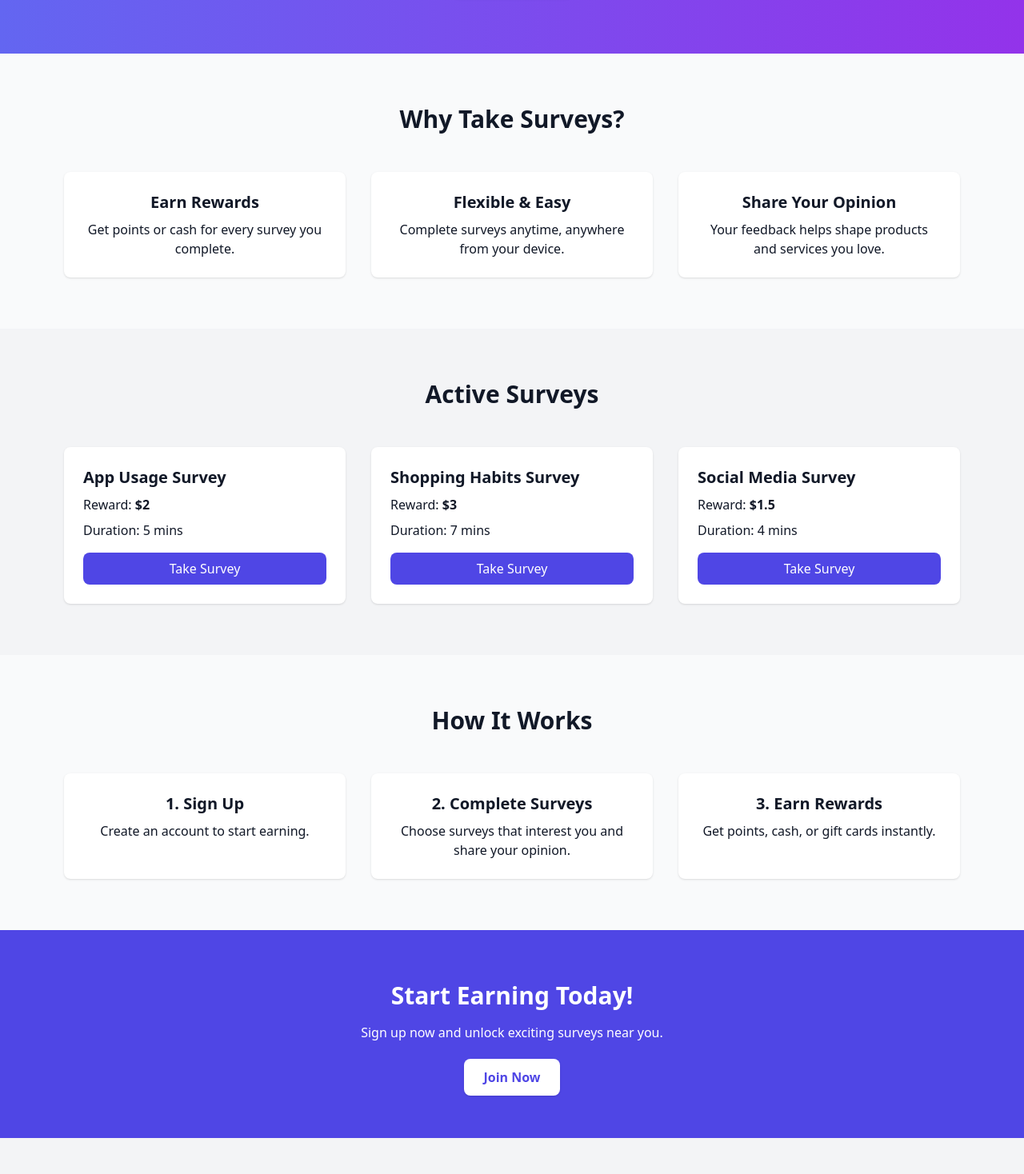
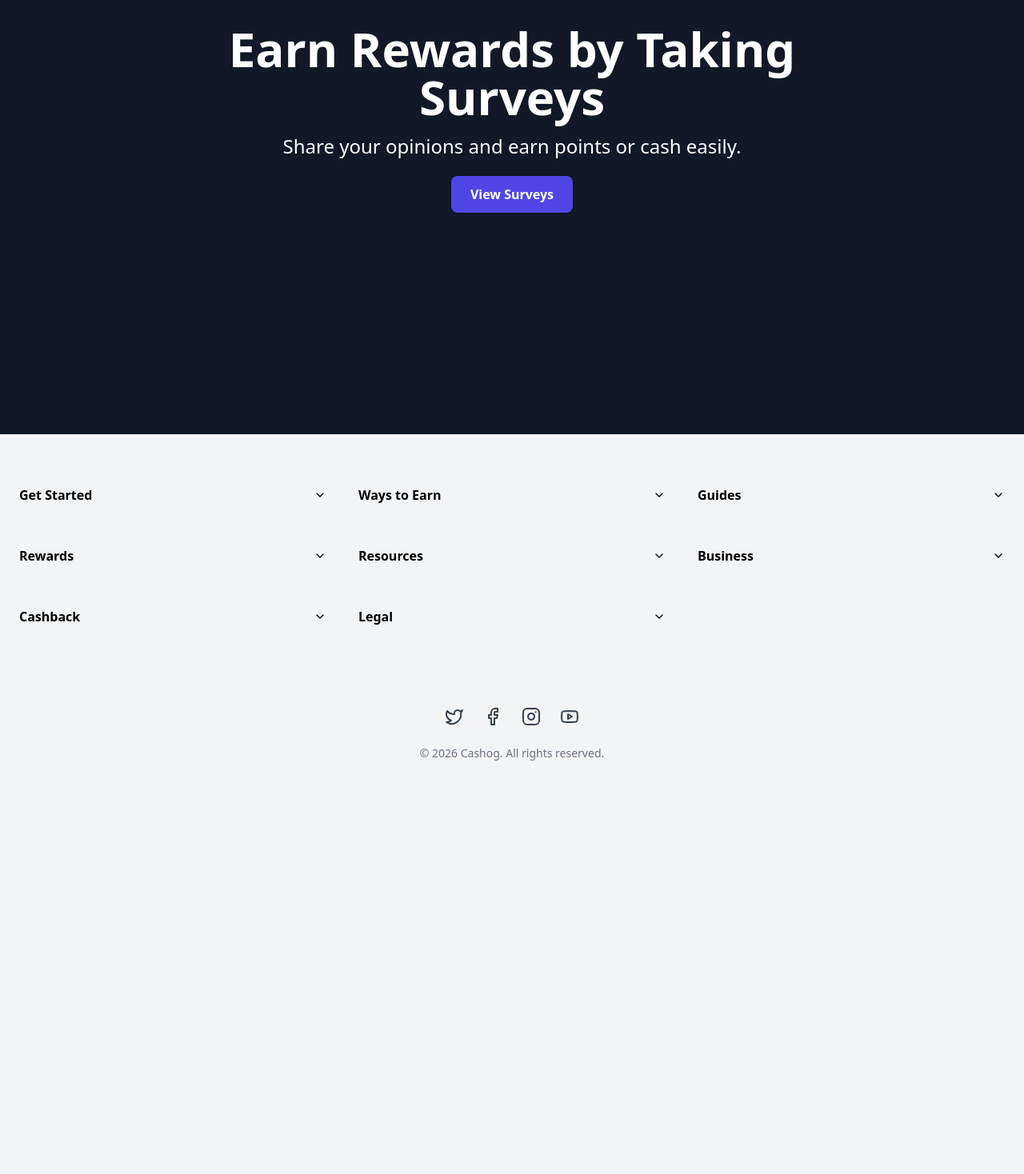
Before and after one commit to tool63/cashin, a Next.js app: page /surveys in a window 1280 px wide. Shown: the part 322-1790 px from the top of the page at 80% size. After the commit the page ends 1298 px from the top, so only its background shows below. Built offline with nearby package versions, Linux system fonts and the light colour scheme.

Commit message:
Update page.tsx

```diff
--- a/app/surveys/page.tsx
+++ b/app/surveys/page.tsx
@@ -3,17 +3,11 @@
 import Link from "next/link";
 import { motion } from "framer-motion";
 
-const surveys = [
-  { title: "App Usage Survey", reward: "$2", duration: "5 mins" },
-  { title: "Shopping Habits Survey", reward: "$3", duration: "7 mins" },
-  { title: "Social Media Survey", reward: "$1.5", duration: "4 mins" },
-];
-
 export default function SurveysPage() {
   return (
-    <div className="w-full min-h-screen bg-gray-50 text-gray-900">
+    <div className="w-full min-h-screen bg-gray-900 text-white flex items-center justify-center px-6">
       {/* Hero Section */}
-      <section className="bg-gradient-to-r from-indigo-500 to-purple-600 text-white py-20 px-6 text-center">
+      <section className="text-center max-w-3xl">
         <motion.h1
           initial={{ opacity: 0, y: -20 }}
           animate={{ opacity: 1, y: 0 }}
@@ -25,76 +19,11 @@ export default function SurveysPage() {
         <p className="text-lg md:text-2xl mb-8">
           Share your opinions and earn points or cash easily.
         </p>
-        <Link href="#active-surveys" className="bg-white text-indigo-600 font-semibold px-6 py-3 rounded-lg shadow hover:bg-gray-100 transition">
+        <Link
+          href="#active-surveys"
+          className="bg-indigo-600 text-white font-semibold px-6 py-3 rounded-lg shadow hover:bg-indigo-500 transition"
+        >
           View Surveys
-        </Link>
-      </section>
-
-      {/* Why Take Surveys */}
-      <section className="py-16 px-6 md:px-20">
-        <h2 className="text-3xl font-bold text-center mb-12">Why Take Surveys?</h2>
-        <div className="grid md:grid-cols-3 gap-8 text-center">
-          <div className="p-6 bg-white rounded-lg shadow hover:shadow-lg transition">
-            <h3 className="text-xl font-semibold mb-2">Earn Rewards</h3>
-            <p>Get points or cash for every survey you complete.</p>
-          </div>
-          <div className="p-6 bg-white rounded-lg shadow hover:shadow-lg transition">
-            <h3 className="text-xl font-semibold mb-2">Flexible & Easy</h3>
-            <p>Complete surveys anytime, anywhere from your device.</p>
-          </div>
-          <div className="p-6 bg-white rounded-lg shadow hover:shadow-lg transition">
-            <h3 className="text-xl font-semibold mb-2">Share Your Opinion</h3>
-            <p>Your feedback helps shape products and services you love.</p>
-          </div>
-        </div>
-      </section>
-
-      {/* Active Surveys */}
-      <section id="active-surveys" className="py-16 px-6 md:px-20 bg-gray-100">
-        <h2 className="text-3xl font-bold text-center mb-12">Active Surveys</h2>
-        <div className="grid md:grid-cols-3 gap-8">
-          {surveys.map((survey, idx) => (
-            <motion.div
-              key={idx}
-              className="bg-white rounded-lg shadow p-6 hover:shadow-lg transition"
-              whileHover={{ scale: 1.03 }}
-            >
-              <h3 className="text-xl font-semibold mb-2">{survey.title}</h3>
-              <p className="mb-2">Reward: <span className="font-bold">{survey.reward}</span></p>
-              <p className="mb-4">Duration: {survey.duration}</p>
-              <Link href="#" className="block text-center bg-indigo-600 text-white py-2 rounded-lg hover:bg-indigo-700 transition">
-                Take Survey
-              </Link>
-            </motion.div>
-          ))}
-        </div>
-      </section>
-
-      {/* How It Works */}
-      <section className="py-16 px-6 md:px-20">
-        <h2 className="text-3xl font-bold text-center mb-12">How It Works</h2>
-        <div className="grid md:grid-cols-3 gap-8 text-center">
-          <div className="p-6 bg-white rounded-lg shadow hover:shadow-lg transition">
-            <h3 className="text-xl font-semibold mb-2">1. Sign Up</h3>
-            <p>Create an account to start earning.</p>
-          </div>
-          <div className="p-6 bg-white rounded-lg shadow hover:shadow-lg transition">
-            <h3 className="text-xl font-semibold mb-2">2. Complete Surveys</h3>
-            <p>Choose surveys that interest you and share your opinion.</p>
-          </div>
-          <div className="p-6 bg-white rounded-lg shadow hover:shadow-lg transition">
-            <h3 className="text-xl font-semibold mb-2">3. Earn Rewards</h3>
-            <p>Get points, cash, or gift cards instantly.</p>
-          </div>
-        </div>
-      </section>
-
-      {/* CTA Section */}
-      <section className="bg-indigo-600 text-white text-center py-16 px-6">
-        <h2 className="text-3xl font-bold mb-4">Start Earning Today!</h2>
-        <p className="mb-8">Sign up now and unlock exciting surveys near you.</p>
-        <Link href="#" className="bg-white text-indigo-600 font-semibold px-6 py-3 rounded-lg shadow hover:bg-gray-100 transition">
-          Join Now
         </Link>
       </section>
     </div>
```
